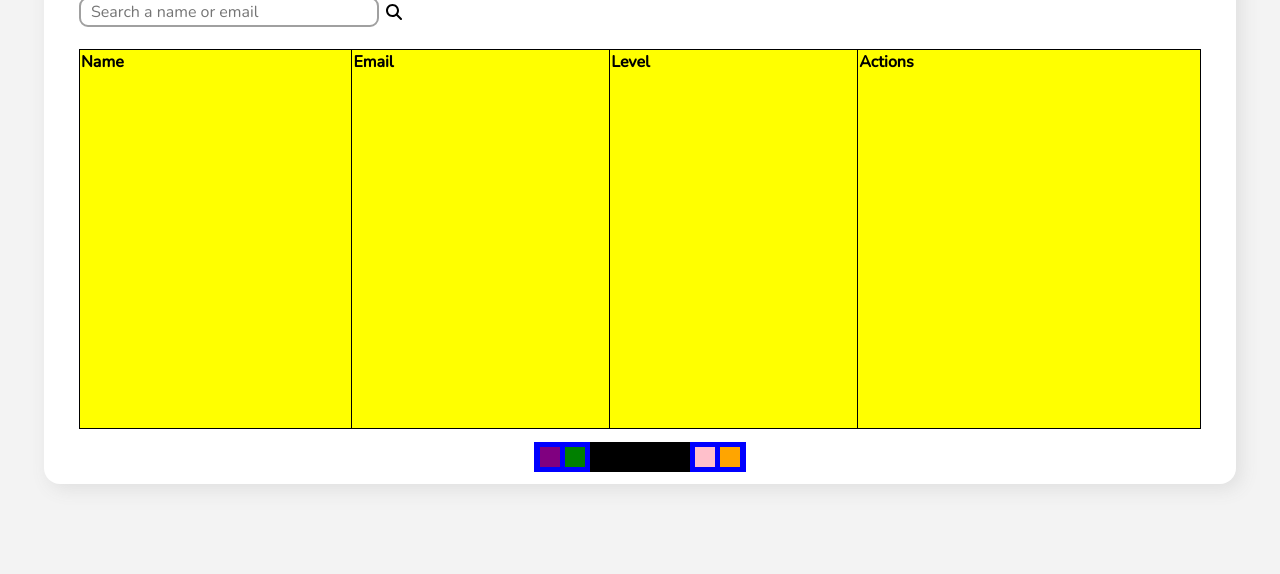
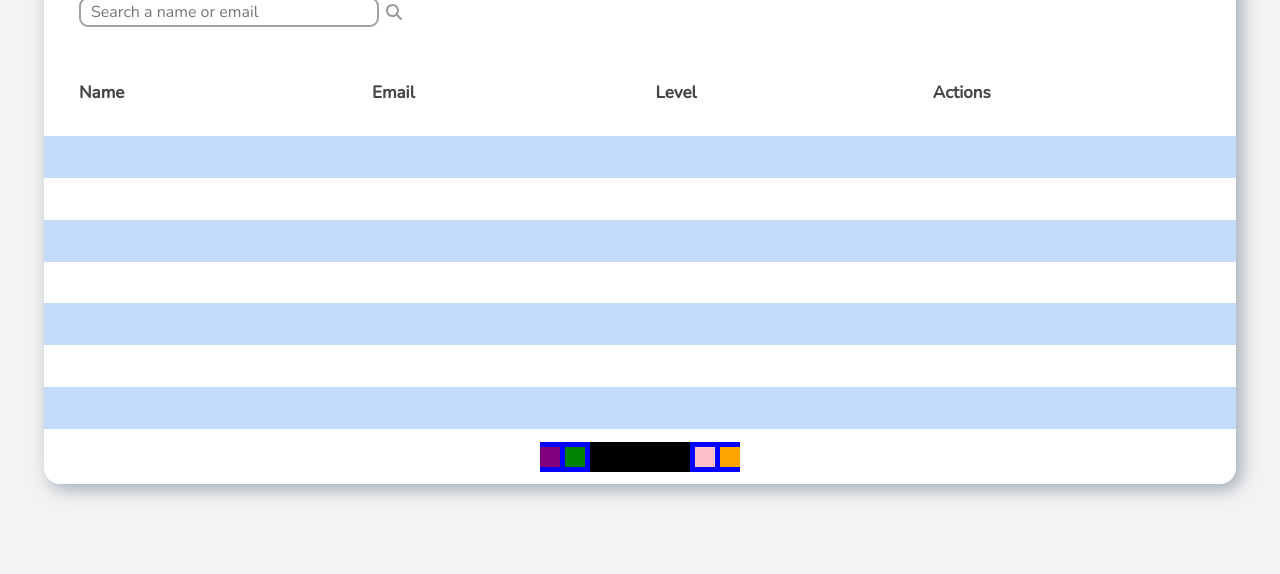
Before and after one commit to macleet/boardeaux, a website: page public/index.html in a window 1280 px wide. Shown: the part 226-800 px from the top of the page. Drawn offline with nearby package versions, Linux system fonts and the light colour scheme.

Commit message:
Modified index.html, style.css + Added search-button.svg
Extracted svg to a separate file in order to make color change with hover possible. Replaced with img tag.

Created the skeleton design for the table with alternating color for separation and hovering so the user can know where the table starts and where the table ends.

Changed transition time for search bar.

```diff
--- a/public/index.html
+++ b/public/index.html
@@ -21,11 +21,7 @@
                         <form>
                             <input type="text" placeholder="Search a name or email">
                         </form>
-                        <div id="search-button">
-                            <svg xmlns="http://www.w3.org/2000/svg" viewBox="0 0 512 512">
-                                <path d="M416 208c0 45.9-14.9 88.3-40 122.7L502.6 457.4c12.5 12.5 12.5 32.8 0 45.3s-32.8 12.5-45.3 0L330.7 376c-34.4 25.2-76.8 40-122.7 40C93.1 416 0 322.9 0 208S93.1 0 208 0S416 93.1 416 208zM208 352c79.5 0 144-64.5 144-144s-64.5-144-144-144S64 128.5 64 208s64.5 144 144 144z"/>
-                            </svg>
-                        </div>
+                            <img src="search-button.svg" id="search-button" class="filter-gray" />
                     </div>
                     <div id="filter-button">
 
@@ -35,12 +31,54 @@
                     </div>
                 </div>
             </div>
-            <table id="table">
+            <table>
                 <tr id="table-fields">
                     <th>Name</th>
                     <th>Email</th>
                     <th>Level</th>
                     <th>Actions</th>
+                </tr>
+                <tr class="student-data">
+                    <td></td>
+                    <td></td>
+                    <td></td>
+                    <td></td>
+                </tr>
+                <tr class="student-data">
+                    <td></td>
+                    <td></td>
+                    <td></td>
+                    <td></td>
+                </tr>
+                <tr class="student-data">
+                    <td></td>
+                    <td></td>
+                    <td></td>
+                    <td></td>
+                </tr>
+                <tr class="student-data">
+                    <td></td>
+                    <td></td>
+                    <td></td>
+                    <td></td>
+                </tr>
+                <tr class="student-data">
+                    <td></td>
+                    <td></td>
+                    <td></td>
+                    <td></td>
+                </tr>
+                <tr class="student-data">
+                    <td></td>
+                    <td></td>
+                    <td></td>
+                    <td></td>
+                </tr>
+                <tr class="student-data">
+                    <td></td>
+                    <td></td>
+                    <td></td>
+                    <td></td>
                 </tr>
             </table>
             <div id="pages-wrapper">
--- a/public/style.css
+++ b/public/style.css
@@ -8,6 +8,7 @@
 h1 {
     font-weight: 600;
     font-size: 70px;
+    /* width: 50vw; */
     font-style: italic;
     color: #3484F0;
 
@@ -36,9 +37,9 @@ header {
     background-color: white;
     height: 550px;
     margin: 44px;
-    padding: 0px 35px 0px 35px;
+    /* padding: 0px 35px 0px 35px; */
     border-radius: 16px;
-    box-shadow: 5px 5px 18px rgb(223,223,223);
+    box-shadow: 5px 5px 18px #9fa9b4;
 
     display: flex;
     flex-flow: column;
@@ -48,6 +49,7 @@ header {
 #wrapper-header {
     display: flex;
     flex-direction: column;
+    padding: 0px 35px 0px 35px;
 }
 
 #table-title {
@@ -78,7 +80,7 @@ input[type="text"] {
     font-family: 'Nunito', sans-serif;
     color: rgb(60,60,60);
     border: 2px solid rgb(160,160,160);
-    transition: all 0.5s ease-in-out;
+    transition: all 0.33s ease-in-out;
     outline: none;
 }
 
@@ -96,21 +98,57 @@ input[type="text"]:focus {
     height: 16px;
     width: 16px;
     display: flex;
+    transition: all 0.2s ease-in-out;
 }
 
-#table {
-    background-color: yellow;
+#search-button:hover {
+    filter: invert(16%) sepia(11%) saturate(2%) hue-rotate(329deg) brightness(96%) contrast(88%);
+}
+
+.filter-gray {
+    filter: invert(75%) sepia(2%) saturate(10%) hue-rotate(320deg) brightness(83%) contrast(81%);
+}
+
+table {
+    /* background-color: yellow; */
     border-collapse: collapse;
     height: 380px;
     width: 100%;
     align-self: center;
     /* display: flex; */
+    color: rgb(70,70,70);
+}
+
+tr {
+    transition: all 0.15s ease-in-out;
+}
+
+tr:nth-child(even) {
+    background-color: #C4DBFA;
+}
+
+tr:nth-child(even):hover {
+    background-color: rgb(186,209,240);
+}
+
+tr:nth-child(odd):hover {
+    background-color: rgb(240, 240, 240);
 }
 
 th {
+    /* padding: 0px 35px 0px 35px; */
+    padding-left: 35px;
+    font-size: 17px;
+}
+
+td,
+th {
     text-align: left;
-    border: 1px solid black;
-    vertical-align: top;
+    /* border: 1px solid black; */
+    vertical-align: middle;
+    height: 10px;
+    padding-left: 35px;
+
     /* padding-top: 5px; */
     /* height: 10px; */
     /* text-justify:distribute; */
@@ -118,7 +156,7 @@ th {
 
 #pages-wrapper {
     height: 30px;
-    width: 212px;
+    width: auto;
     background-color: blue;
 
     display: flex;
@@ -157,6 +195,7 @@ th {
     background-color: black;
     height: 30px;
     width: 100px;
+    /* width: auto; */
 
     display: flex;
     align-self: center;
```
Also changed, not shown: public/search-button.svg (added).
